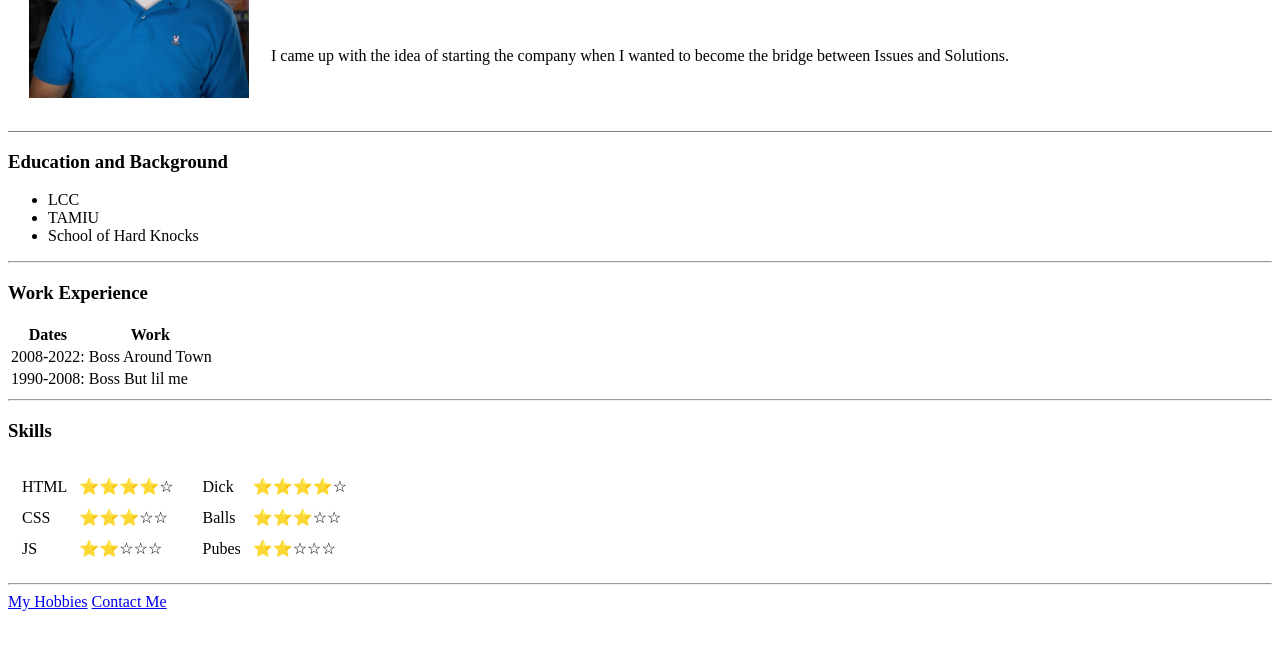
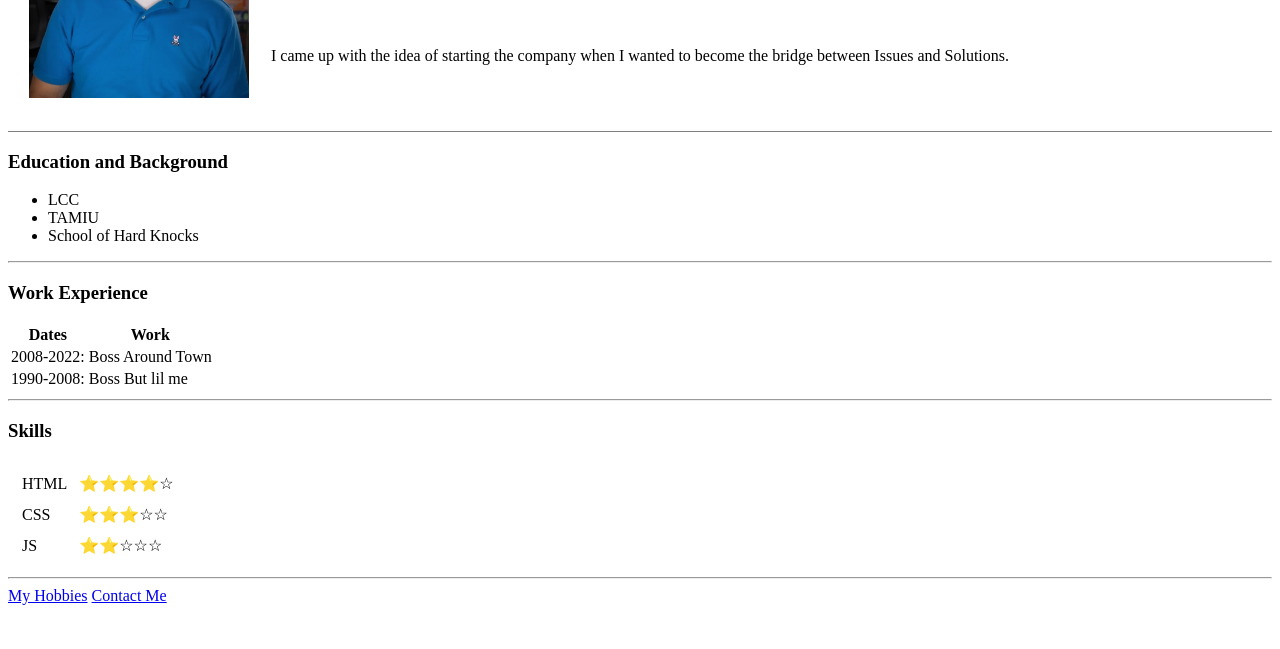
Before and after one commit to arod2008/cv, a plain HTML site: page index.html in a window 1280 px wide. Shown: the part 151-800 px from the top of the page. Drawn offline with Linux system fonts and the light colour scheme.

Commit message:
Update index.html

```diff
--- a/index.html
+++ b/index.html
@@ -78,21 +78,7 @@
   </td>
     <td><table>
       <tr>
-        <td><table cellspacing="10">
-            <tr>
-              <td>Dick</td>
-              <td>⭐⭐⭐⭐☆</td>
-            </tr>
-            <tr>
-              <td>Balls</td>
-              <td>⭐⭐⭐☆☆</td>
-            </tr>
-            <tr>
-              <td>Pubes</td>
-              <td>⭐⭐☆☆☆</td>
-            </tr>
-
-        </table>
+        <td>
       </td>
         <td></td>
       </tr>
```
